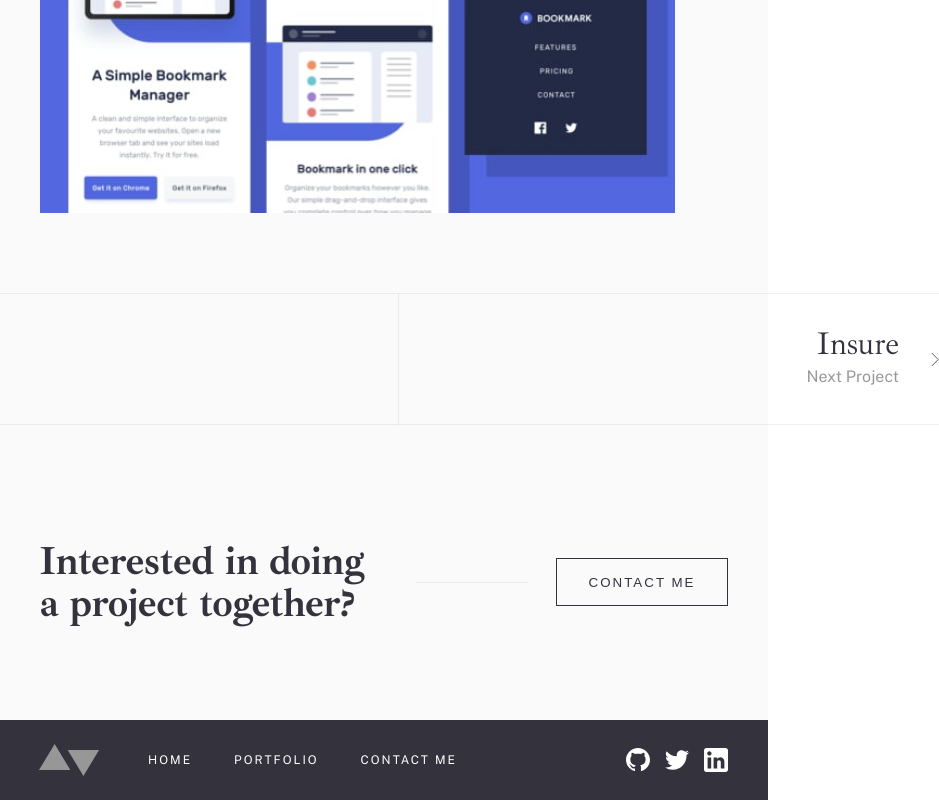
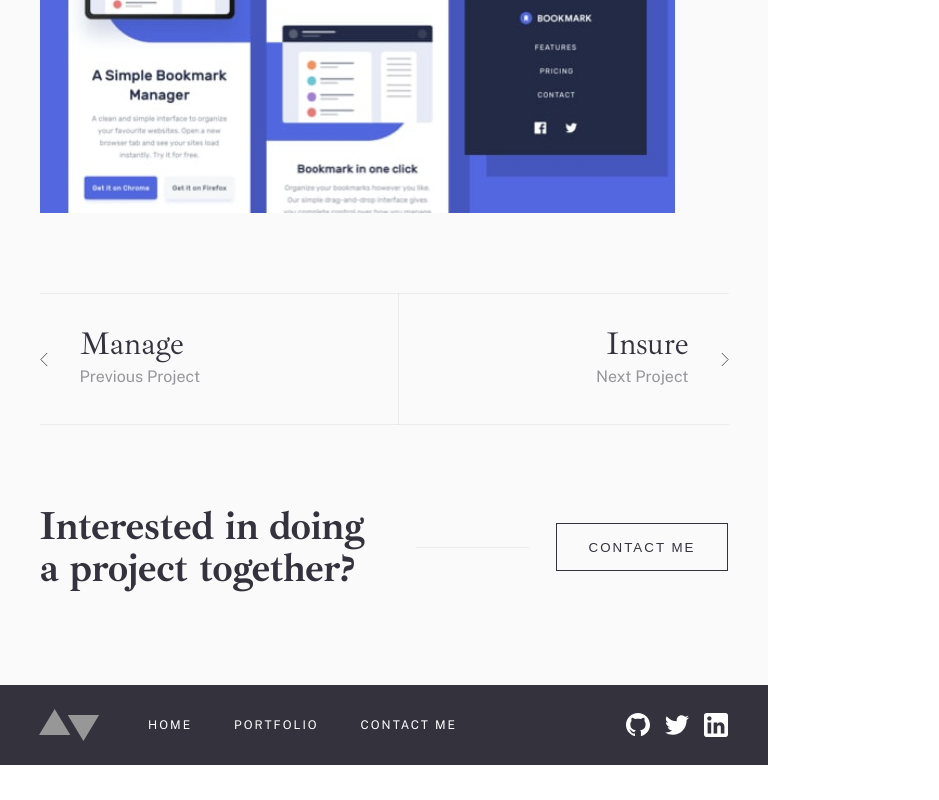
Before and after one commit to danielopq/minimalPortfolio, a React (Vite) app: page /details/1 in a window 768 px wide. Shown: the part 1856-2656 px from the top of the page, 939 px wide, since content can reach past the window. After the commit the page ends 2621 px from the top, so only its background shows below. Built offline with nearby package versions, Linux system fonts and the light colour scheme.

Commit message:
detailsNavBar.css - tablet version done and comments added

```diff
--- a/src/components/details/detailsNavBar/detailsNavBar.css
+++ b/src/components/details/detailsNavBar/detailsNavBar.css
@@ -15,3 +15,16 @@
     width: 1px;
     background-color: rgba(151,151,151,0.15);
 }
+
+/*############################## TABLET VERSION ##############################*/
+
+@media (min-width: 768px) and (max-width: 1024px) {
+    #detailsNavBar{
+        width: 689px;
+        margin-bottom: 80px;
+    }
+}
+
+/*############################## MOBILE VERSION ##############################*/
+
+@media screen and (max-width:767px) {}
```
Also changed, not shown: src/components/details/detailsNavBar/DetailsNavBar.tsx (+14 -0 lines).
